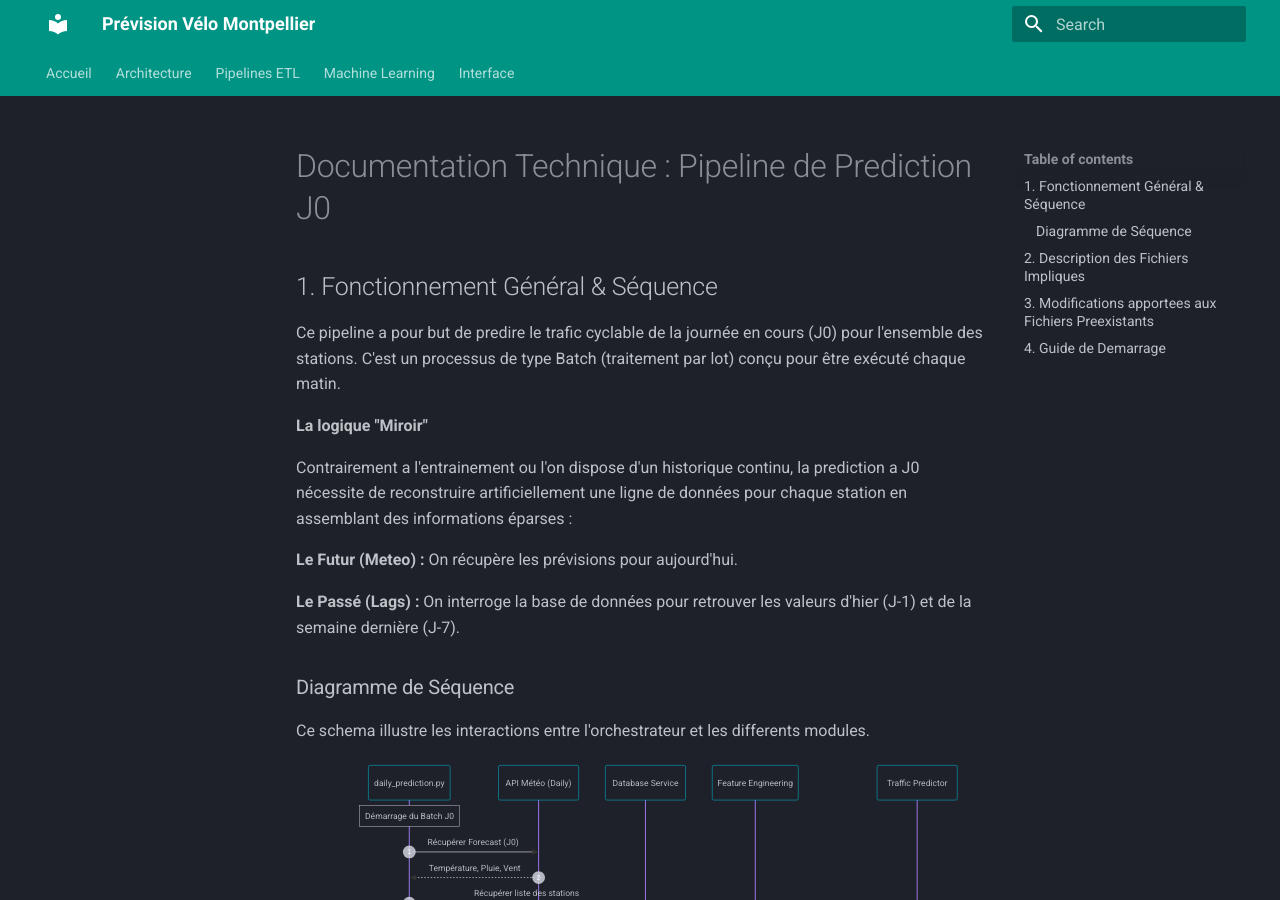
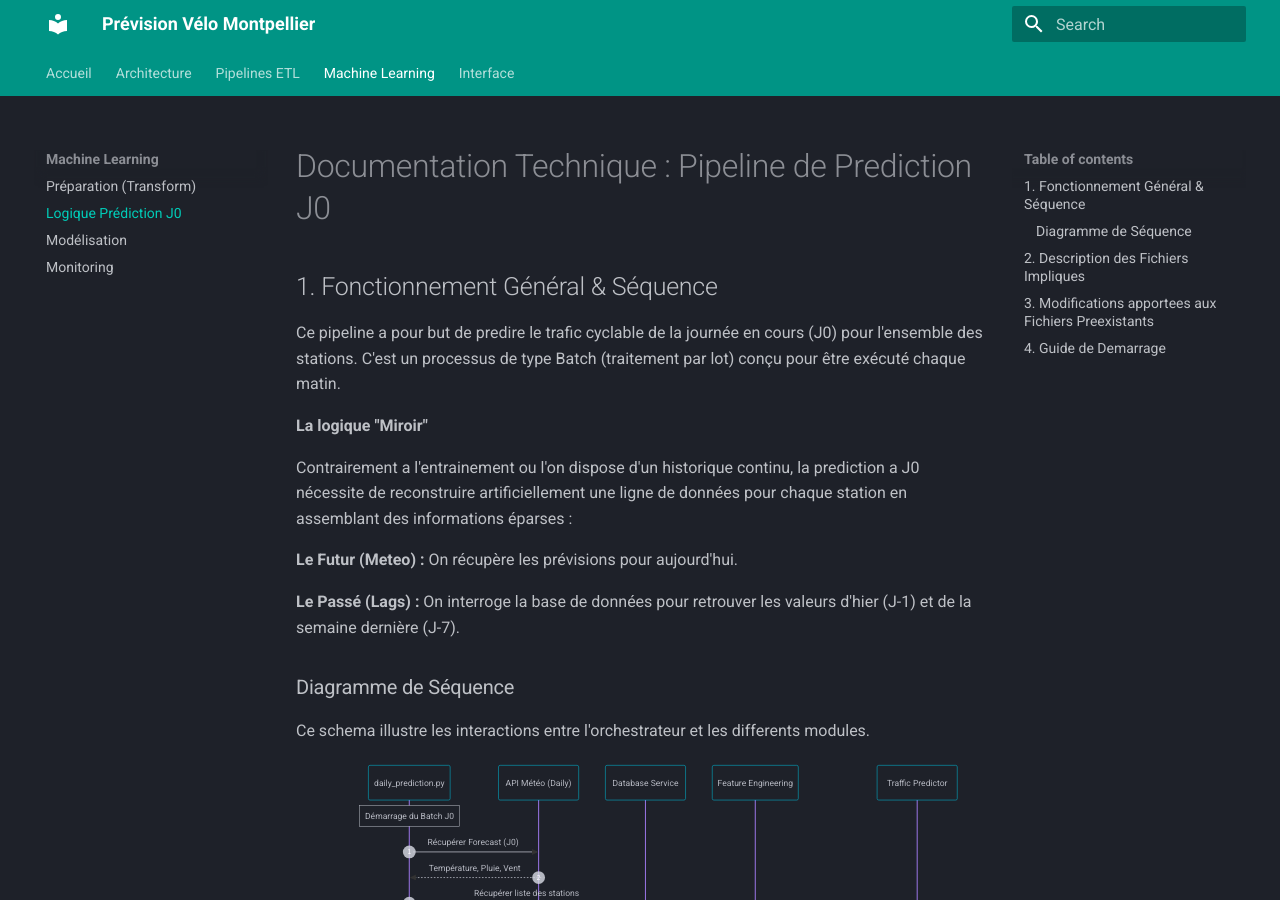
Before and after one commit to loicgoi/Prediction_velo_Montpellier, an MkDocs documentation site: the page built from docs/ml/logic_predict_daily.md, in a window 1280 px wide and 900 px high. Built offline with MkDocs 1.6.1 and Material for MkDocs 9.7.7, drawn with Linux system fonts in a browser that asks for light colours; some of the changed lines change nothing that is shown.

Commit message:
fix : file name

```diff
--- a/mkdocs.yml
+++ b/mkdocs.yml
@@ -33,7 +33,7 @@ nav:
       - Réentrainement: pipelines/retraining.md
   - Machine Learning:
       - Préparation (Transform): ml/features.md
-      - Logique Prédiction J0: ml/logique_predict_daily.md
+      - Logique Prédiction J0: ml/logic_predict_daily.md
       - Modélisation: ml/modeling.md
       - Monitoring: ml/monitoring.md
   - Interface: interface/frontend_overview.md
```
